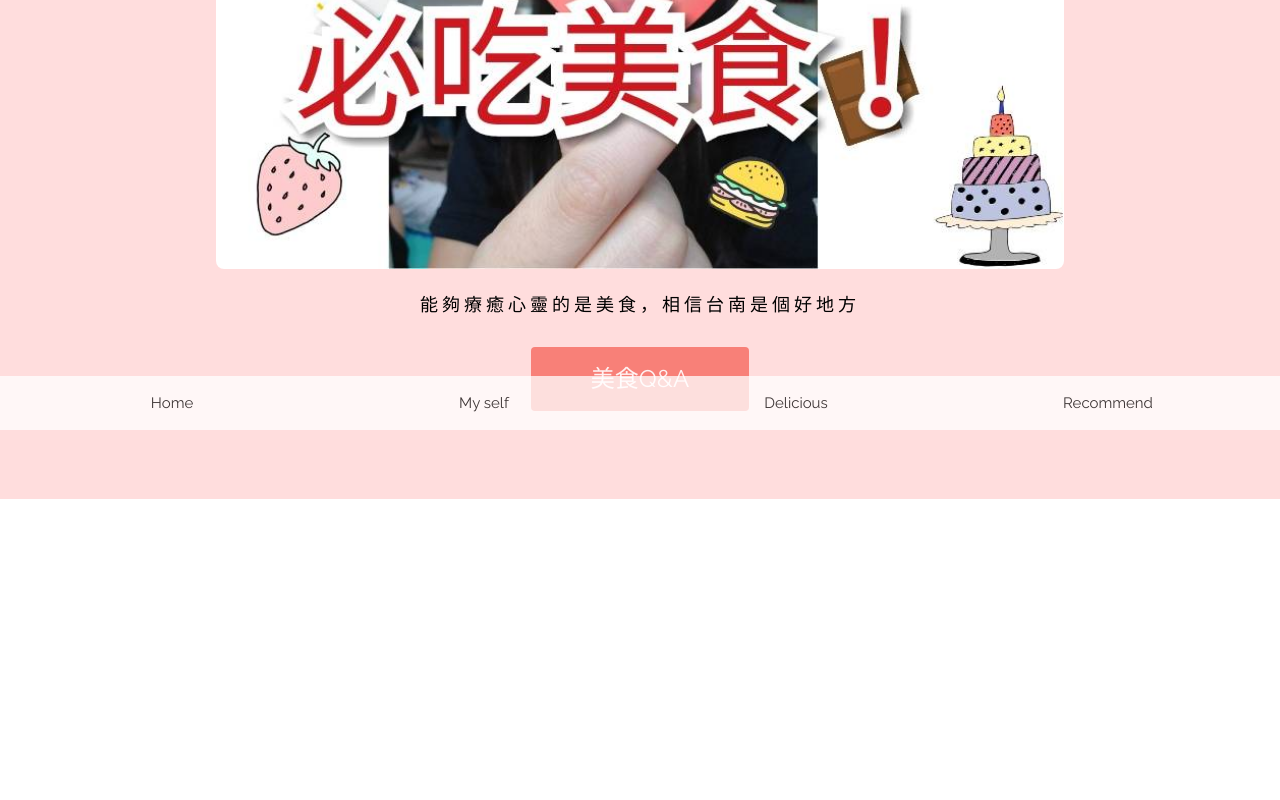
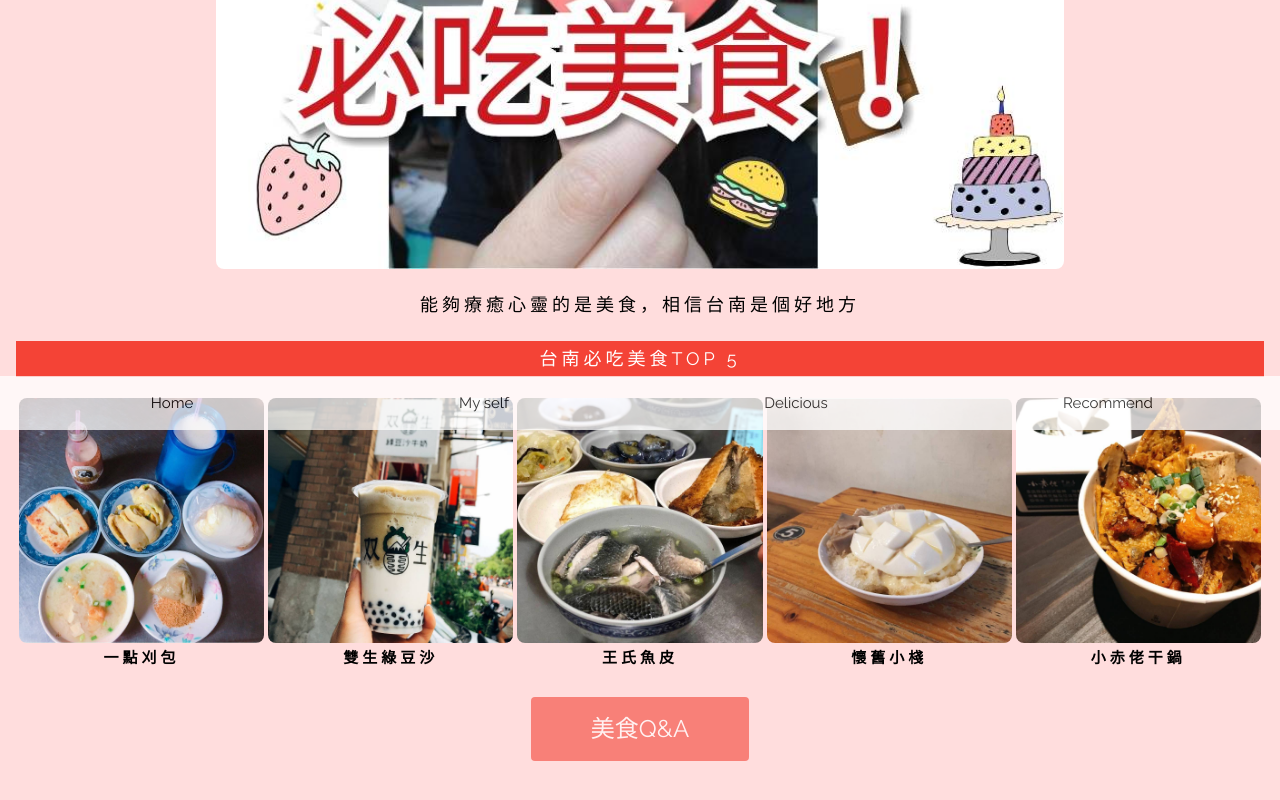
Before and after one commit to summer890516/thefirst, a plain HTML site: page B10756048-3.html in a window 1280 px wide. Shown: the part 370-1170 px from the top of the page. Before the commit the page ends 869 px from the top, so only its background shows below. Drawn offline with nearby package versions, Linux system fonts and the light colour scheme; files whose address does not match are found by name.

Commit message:
thefirst

```diff
--- a/B10756048-3.html
+++ b/B10756048-3.html
@@ -52,6 +52,30 @@
         <h1 class="w3-text-grey"><b>Recommend</b></h1>
         <img class="w3-round-large " src="c:/111/thefirst/80006.jpg" style="width:68%">
         <p class="w3-large">能夠療癒心靈的是美食，相信台南是個好地方</p>
+        <p class="w3-large w3-red">台南必吃美食TOP 5</p>
+        <table>
+            <tr>
+                <td><img class="w3-round-large " src="c:/111/thefirst/80112.jpg" style="width:100%"></td>
+                <td> <img class="w3-round-large " src="c:/111/thefirst/80113.jpg" style="width:100%"></td>
+                <td><img class="w3-round-large " src="c:/111/thefirst/80114.jpg" style="width:100%"></td>
+                <td><img class="w3-round-large " src="c:/111/thefirst/80115.jpg" style="width:100%"></td>
+                <td><img class="w3-round-large " src="c:/111/thefirst/80116.jpg" style="width:100%"></td>
+            </tr>
+            <tr>
+                <td><b>一點刈包</b></td>
+                <td><b>雙生綠豆沙</b></td>
+                <td><b>王氏魚皮</b></td>
+                <td><b>懷舊小棧</b></td>
+                <td><b>小赤佬干鍋</b></td>
+            </tr>
+        </table>
+
+
+
+
+
+
+
         <p class="w3-xlarge">
             <button onclick="document.getElementById('id01').style.display='block'" class="w3-button w3-round w3-red w3-opacity w3-hover-opacity-off" style="padding:8px 60px">美食Q&A</button>
         </p>
@@ -80,3 +104,5 @@
     </div>
 
 </body>
+
+</html>
```
Also changed, not shown: B10756048-1.html (+1 -1 lines), B10756048-2.html (+3 -0 lines), 80112.jpg (added), 80113.jpg (added), 80114.jpg (added), 80115.jpg (added), 80116.jpg (added).
